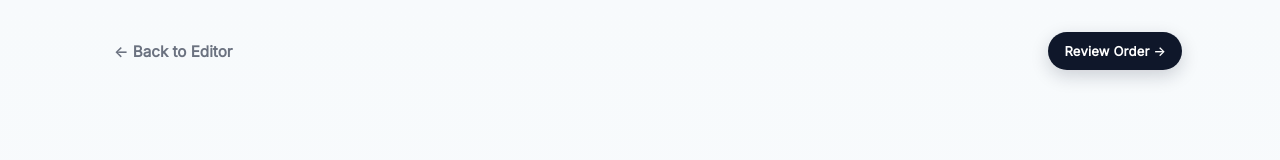
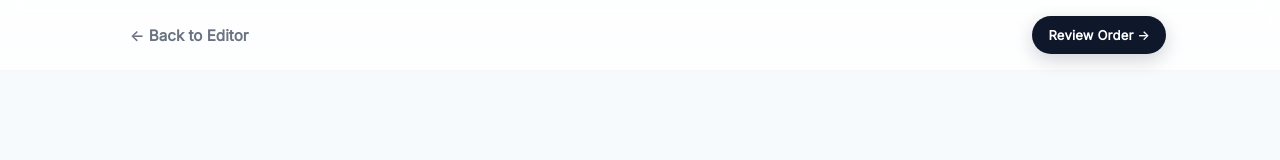
Before and after one commit to SaraMeckawy11/Memora, a Next.js app: page /select-cover in a window 1280 px wide. Shown: the top 160 px of the page. Built offline with nearby package versions, Linux system fonts and the light colour scheme; a web font is replaced by a local one.

Commit message:
background under the buttons

```diff
--- a/app/select-cover/page.jsx
+++ b/app/select-cover/page.jsx
@@ -32,8 +32,8 @@ export default function SelectCoverPage() {
   return (
     <div className="select-cover-root">
       <FontLoader />
-      <div className="select-cover-container">
-        <div className="select-cover-nav">
+      <div className="select-cover-nav">
+        <div className="select-cover-nav-inner">
           <button className="back-link" onClick={handleBack}>
             ← Back to Editor
           </button>
@@ -44,6 +44,8 @@ export default function SelectCoverPage() {
             Review Order →
           </button>
         </div>
+      </div>
+      <div className="select-cover-container">
 
         <div className="select-cover-header">
           <h1>Choose Your Cover</h1>
--- a/styles/select-cover/SelectCover.css
+++ b/styles/select-cover/SelectCover.css
@@ -1,10 +1,8 @@
 .select-cover-root {
   min-height: 100vh;
   background: linear-gradient(180deg, var(--bg, #f7fafc), #ffffff 60%);
-  padding: 2rem 1.5rem 5rem;
   display: flex;
   flex-direction: column;
-  align-items: center;
   color: var(--text, #0f1724);
 }
 
@@ -12,15 +10,35 @@
   max-width: var(--container, 1100px);
   width: 100%;
   margin: 0 auto;
+  padding: 2rem 1.5rem 5rem;
+  display: flex;
+  flex-direction: column;
+  align-items: center;
 }
 
 .select-cover-nav {
+  position: sticky;
+  top: 0;
+  z-index: 50;
+  width: 100%;
+  background: linear-gradient(
+    180deg,
+    rgba(255,255,255,0.85),
+    rgba(255,255,255,0.7)
+  );
+  backdrop-filter: blur(8px);
+  border-bottom: 1px solid rgba(0,0,0,0.03);
+  margin-bottom: 2rem;
+}
+
+.select-cover-nav-inner {
   display: flex;
   justify-content: space-between;
   align-items: center;
+  max-width: var(--container, 1100px);
   width: 100%;
-  margin-bottom: 6rem;
-  padding: 0 0.5rem;
+  margin: 0 auto;
+  padding: 1rem 1.5rem;
 }
 
 .back-link {
@@ -105,11 +123,15 @@
 
 @media (max-width: 640px) {
   .select-cover-root {
+    padding: 0;
+  }
+
+  .select-cover-container {
     padding: 1rem 1rem 6rem;
   }
 
   .select-cover-nav {
-    margin-bottom: 3.5rem;
+    margin-bottom: 1rem;
     gap: 1rem;
   }
 
```
